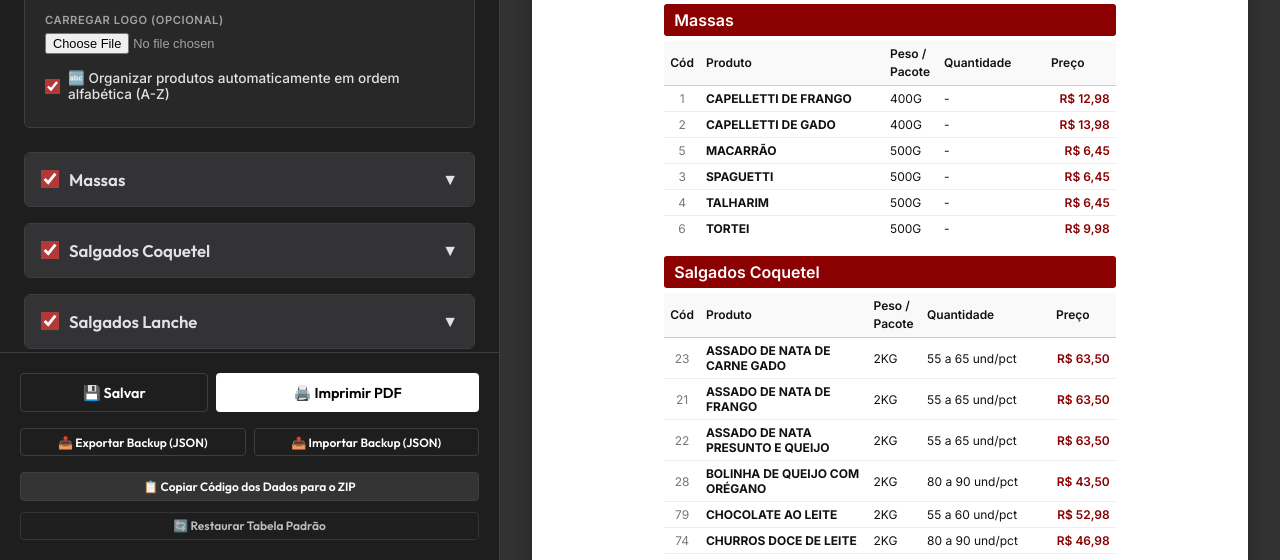
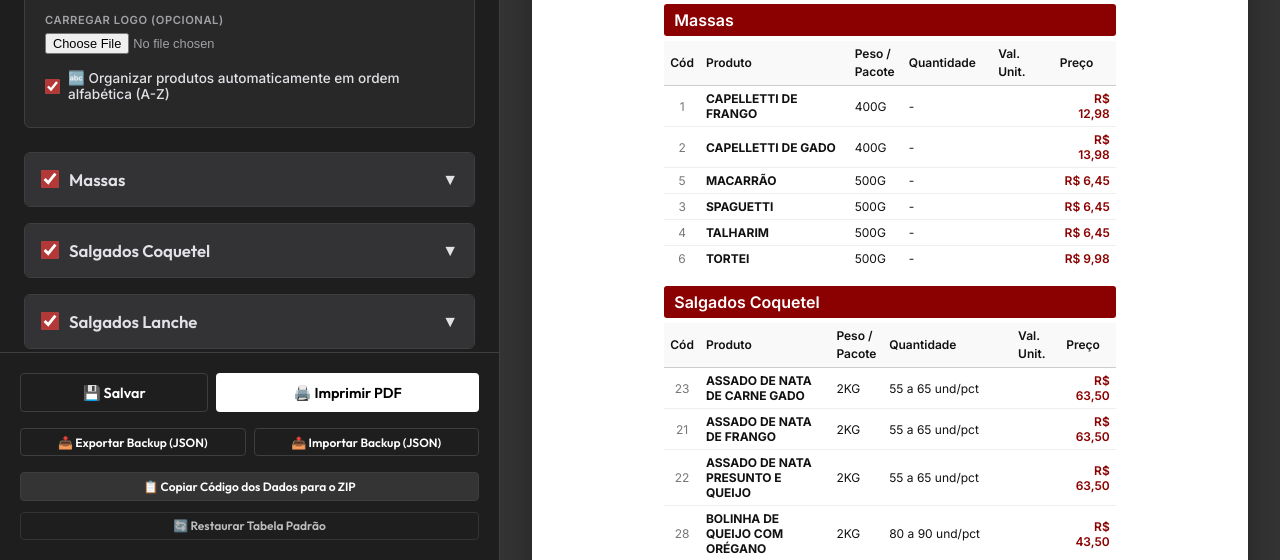
Before and after one commit to artscriativo-max/custos, a plain HTML site: page gerador-tabela/index.html in a window 1280 px wide. Shown: the part 240-800 px from the top of the page. Drawn offline with Linux system fonts and the light colour scheme.

Commit message:
Adiciona coluna e campo de edicao para Valor Unitario (Val. Unit.) no catalogo

```diff
--- a/gerador-tabela/app.js
+++ b/gerador-tabela/app.js
@@ -686,11 +686,12 @@ document.addEventListener('DOMContentLoaded', () => {
     // Ordenar estado inicial
     ordenarProdutosEstado();
 
-    // Garantir propriedade ativo em todas as categorias e itens
+    // Garantir propriedade ativo e precoUnitario em todas as categorias e itens
     state.categorias.forEach(cat => {
         if (cat.ativo === undefined) cat.ativo = true;
         cat.itens.forEach(item => {
             if (item.ativo === undefined) item.ativo = true;
+            if (item.precoUnitario === undefined) item.precoUnitario = "";
         });
     });
 
@@ -750,7 +751,7 @@ document.addEventListener('DOMContentLoaded', () => {
                             <input type="text" data-cat="${catIndex}" data-idx="${itemIndex}" data-field="produto" value="${item.produto || ''}">
                         </div>
                     </div>
-                    <div class="form-group row-group" style="grid-template-columns: 1fr 1fr 1fr;">
+                    <div class="form-group row-group" style="grid-template-columns: 1fr 1fr 1fr 1fr;">
                         <div style="flex: 2;">
                             <label>Peso/Pct</label>
                             <input type="text" data-cat="${catIndex}" data-idx="${itemIndex}" data-field="peso" value="${item.peso || ''}">
@@ -758,6 +759,10 @@ document.addEventListener('DOMContentLoaded', () => {
                         <div style="flex: 2;">
                             <label>Qtd</label>
                             <input type="text" data-cat="${catIndex}" data-idx="${itemIndex}" data-field="qtd" value="${item.qtd || ''}">
+                        </div>
+                        <div style="flex: 2;">
+                            <label>Val. Unit.</label>
+                            <input type="text" data-cat="${catIndex}" data-idx="${itemIndex}" data-field="precoUnitario" value="${item.precoUnitario || ''}">
                         </div>
                         <div style="flex: 2;">
                             <label>Preço</label>
@@ -781,6 +786,7 @@ document.addEventListener('DOMContentLoaded', () => {
                     produto: "Novo Produto",
                     peso: "",
                     qtd: "",
+                    precoUnitario: "",
                     preco: "",
                     ativo: true
                 });
@@ -889,6 +895,7 @@ document.addEventListener('DOMContentLoaded', () => {
                                 <th class="col-produto">Produto</th>
                                 <th class="col-peso">Peso / Pacote</th>
                                 <th class="col-qtd">Quantidade</th>
+                                <th class="col-preco-unit">Val. Unit.</th>
                                 <th class="col-preco">Preço</th>
                             </tr>
                         </thead>
@@ -902,6 +909,7 @@ document.addEventListener('DOMContentLoaded', () => {
                         <td class="col-produto"><strong>${item.produto || ''}</strong></td>
                         <td class="col-peso">${item.peso || ''}</td>
                         <td class="col-qtd">${item.qtd || ''}</td>
+                        <td class="col-preco-unit">${item.precoUnitario || ''}</td>
                         <td class="col-preco">${item.preco || ''}</td>
                     </tr>
                 `;
--- a/gerador-tabela/style.css
+++ b/gerador-tabela/style.css
@@ -364,12 +364,14 @@ input[type="file"] {
 
 /* Ajustes de largura das colunas para evitar quebra desigual de linhas */
 .col-cod { width: 6%; text-align: center; }
-.col-produto { width: 42%; }
+.col-produto { width: 34%; }
 .col-peso { width: 12%; }
-.col-qtd { width: 24%; white-space: nowrap; }
-.col-preco { width: 16%; text-align: right; font-weight: 600; }
+.col-qtd { width: 20%; white-space: nowrap; }
+.col-preco-unit { width: 14%; text-align: right; font-weight: 500; }
+.col-preco { width: 14%; text-align: right; font-weight: 600; }
 
 .cat-table td.col-cod { text-align: center; color: #777; }
+.cat-table td.col-preco-unit { text-align: right; color: #444; }
 .cat-table td.col-preco { text-align: right; color: var(--cv-accent); }
 
 /* CSS DE IMPRESSÃO */
```
